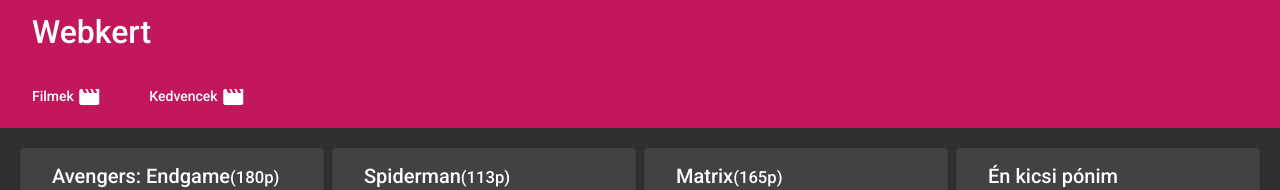
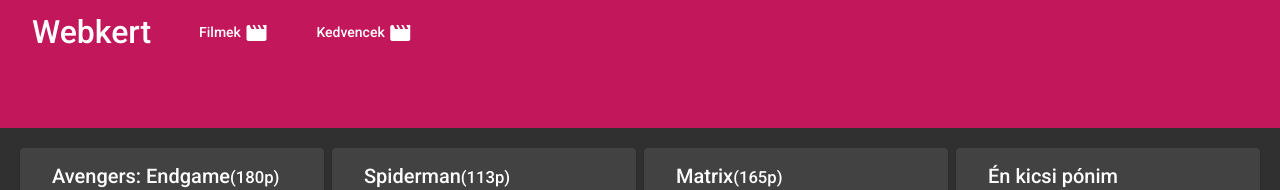
Before and after one commit to Mecgrindy/webkert-old, an Angular app: page / in a window 1280 px wide. Shown: the top 190 px of the page. Built offline with nearby package versions, Linux system fonts and the light colour scheme.

Commit message:
selectedCategory on nav

```diff
--- a/src/app/nav/nav.component.html
+++ b/src/app/nav/nav.component.html
@@ -3,8 +3,6 @@
         <a mat-button href="">
             Webkert
         </a>
-    </mat-toolbar-row>
-    <mat-toolbar-row>
         <button mat-button *ngFor="let item of categories">
             {{item}}
             <mat-icon>movie</mat-icon>
@@ -15,4 +13,7 @@
         </button> -->
         <span style="flex: 1 1;"></span>
     </mat-toolbar-row>
+    <mat-toolbar-row>
+        <span>{{selectedCategory}}</span>
+    </mat-toolbar-row>
 </mat-toolbar>
```
